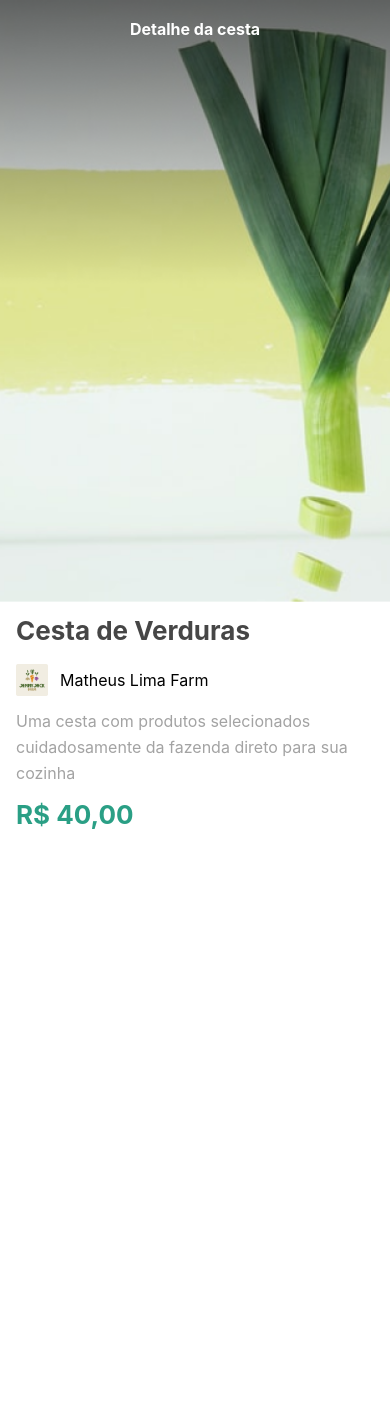
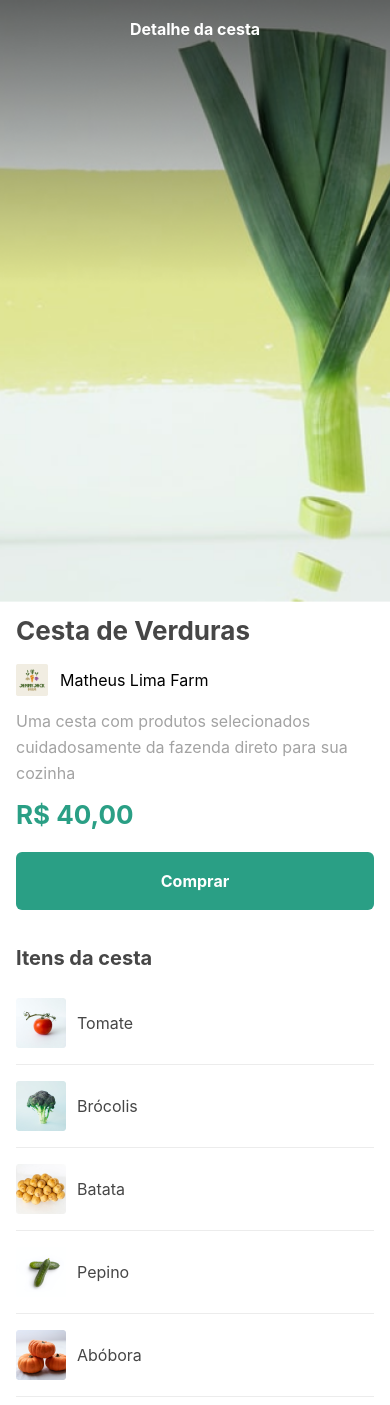
Before and after one commit to Limatrindade/orgs-cesta-react-native, a React Native app: screen / in a window 390 px wide. Before the commit the page ends 844 px from the top, so only its background shows below. Built offline with nearby package versions, Linux system fonts and the light colour scheme.

Commit message:
feat:adding item list

```diff
--- a/App.js
+++ b/App.js
@@ -1,6 +1,6 @@
 import { StatusBar, SafeAreaView } from 'react-native';
 
-import Cesta from './src/telas/Cesta/Cesta';
+import Cesta from './src/telas/Cesta';
 import mock from './src/mocks/cesta';
 
 export default function App() {
--- a/src/mocks/cesta.js
+++ b/src/mocks/cesta.js
@@ -1,4 +1,10 @@
 import logoFarm from '../../assets/logo.png';
+
+import tomate from '../../assets/frutas/Tomate.png';
+import brocolis from '../../assets/frutas/Brócolis.png';
+import batata from '../../assets/frutas/Batata.png';
+import pepino from '../../assets/frutas/Pepino.png';
+import abobora from '../../assets/frutas/Abóbora.png';
 
 const cesta = {
     topo: {
@@ -9,8 +15,87 @@ const cesta = {
         logo: logoFarm,
         nameFarm: "Matheus Lima Farm",
         description: "Uma cesta com produtos selecionados cuidadosamente da fazenda direto para sua cozinha",
-        price: "R$ 40,00"
+        price: "R$ 40,00",
+        Botao: "Comprar"
+    },
+    itens: {
+      titulo: "Itens da cesta",
+      lista: [
+        {
+          nome: "Tomate",
+          imagem: tomate,
+        },
+        {
+          nome: "Brócolis",
+          imagem: brocolis,
+        },
+        {
+          nome: "Batata",
+          imagem: batata,
+        },
+        {
+          nome: "Pepino",
+          imagem: pepino,
+        },
+        {
+          nome: "Abóbora",
+          imagem: abobora,
+        }
+      ]
     }
 }
 
 export default cesta;
+
+/*
+
+import logo from '../../assets/logo.png';
+
+import tomate from '../../assets/frutas/Tomate.png';
+import brocolis from '../../assets/frutas/Brócolis.png';
+import batata from '../../assets/frutas/Batata.png';
+import pepino from '../../assets/frutas/Pepino.png';
+import abobora from '../../assets/frutas/Abóbora.png';
+
+const cesta = {
+  topo: {
+    titulo: "Detalhe da cesta",
+  },
+  detalhes: {
+    nome: "Cesta de Verduras",
+    logoFazenda: logo,
+    nomeFazenda: "Jenny Jack Farm",
+    descricao: "Uma cesta com produtos selecionados cuidadosamente da fazenda direto para sua cozinha",
+    preco: "R$ 40,00",
+    botao: "Comprar",
+  },
+  itens: {
+    titulo: "Itens da cesta",
+    lista: [
+      {
+        nome: "Tomate",
+        imagem: tomate,
+      },
+      {
+        nome: "Brócolis",
+        imagem: brocolis,
+      },
+      {
+        nome: "Batata",
+        imagem: batata,
+      },
+      {
+        nome: "Pepino",
+        imagem: pepino,
+      },
+      {
+        nome: "Abóbora",
+        imagem: abobora,
+      }
+    ]
+  }
+}
+
+export default cesta;
+
+*/
--- a/src/telas/Cesta/componentes/Detalhes.js
+++ b/src/telas/Cesta/componentes/Detalhes.js
@@ -1,6 +1,6 @@
-import { View, Text, Image, StyleSheet, SafeAreaView } from 'react-native';
+import { View, Text, Image, StyleSheet, SafeAreaView, TouchableOpacity } from 'react-native';
 
-export default function Detalhes({ name, nameFarm, description, price, logo }) {
+export default function Detalhes({ name, nameFarm, description, price, logo, Botao }) {
     return (
         <SafeAreaView>
             <Text style={styles.name}>{name}</Text>
@@ -12,6 +12,10 @@ export default function Detalhes({ name, nameFarm, description, price, logo }) {
                 {description}
             </Text>
             <Text style={styles.price}>{price}</Text>
+
+            <TouchableOpacity style={styles.botao}>
+                <Text style={styles.textBotao}>{Botao}</Text>
+            </TouchableOpacity>
         </SafeAreaView>
     );
 }
@@ -48,5 +52,18 @@ const styles = StyleSheet.create({
         fontSize: 26,
         lineHeight: 42,
         marginTop: 8
+    },
+    botao: {
+        marginTop: 16,
+        backgroundColor: "#2A9F85",
+        paddingVertical: 16,
+        borderRadius: 6
+    },
+    textBotao: {
+        color: "#fff",
+        fontWeight: "bold",
+        textAlign: "center",
+        fontSize: 16,
+        lineHeight: 26
     }
 });
--- /dev/null
+++ b/src/telas/Cesta/componentes/Itens.js
@@ -0,0 +1,45 @@
+import { Text, View, Image, StyleSheet } from "react-native";
+
+export default function Itens({ titulo, lista }) {
+    return (
+        <>
+          <Text style={styles.titulo}>{titulo}</Text>
+          { lista.map(({ nome, imagem }) => {
+            return (
+                <View style={styles.item}>
+                  <Image source={imagem} style={styles.imagem} />
+                  <Text style={styles.nome} >{nome}</Text>
+                </View>
+            )
+          })}
+        </>
+    );
+}
+
+const styles = StyleSheet.create({
+   titulo: {
+    color: "#464646",
+    fontWeight: "bold",
+    marginTop: 32,
+    marginBottom: 8,
+    fontSize: 20,
+    lineHeight: 32
+   },
+   item: {
+    flexDirection: "row",
+    alignItems: "center",
+    borderBottomWidth: 1,
+    borderBottomColor: "#ECECEC",
+    paddingVertical: 16
+   },
+   imagem: {
+    width: 50,
+    height: 50
+   },
+   nome: {
+    fontSize: 16,
+    lineHeight: 26,
+    marginLeft: 11,
+    color: "#464646"
+   }
+})
--- a/src/telas/Cesta/Cesta.js
+++ b/src/telas/Cesta/index.js
@@ -1,19 +1,21 @@
-import { StyleSheet, SafeAreaView, View } from "react-native";
+import { StyleSheet, SafeAreaView, View, ScrollView } from "react-native";
 
 import Topo from "./componentes/Topo";
 import Detalhes from "./componentes/Detalhes";
+import Itens from "./componentes/Itens";
 
-export default function Cesta({ topo, detalhes }) {
+export default function Cesta({ topo, detalhes, itens }) {
     return (
-        <SafeAreaView>
+        <ScrollView>
 
           <Topo {...topo} />
 
           <View style={styles.cesta}>
             <Detalhes {...detalhes} />
+            <Itens {...itens} />
           </View>
 
-        </SafeAreaView>
+        </ScrollView>
     );
 }
 
```
